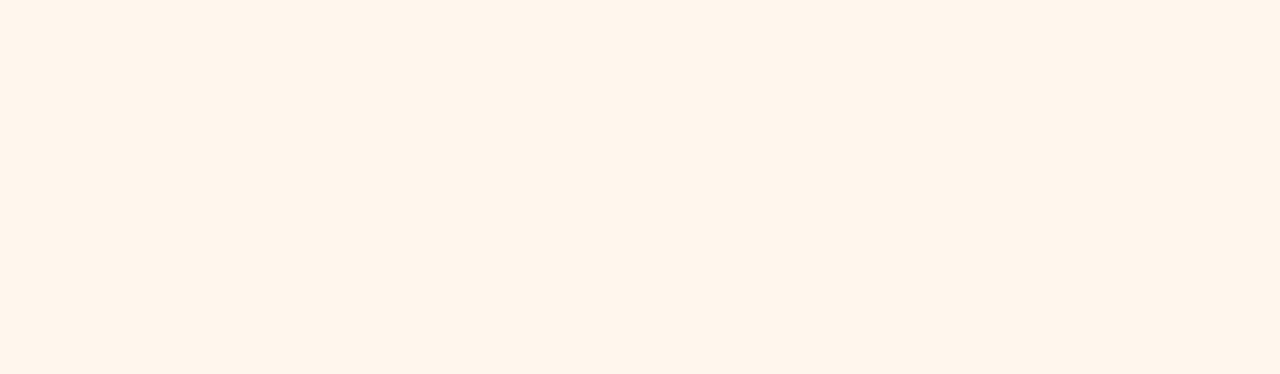
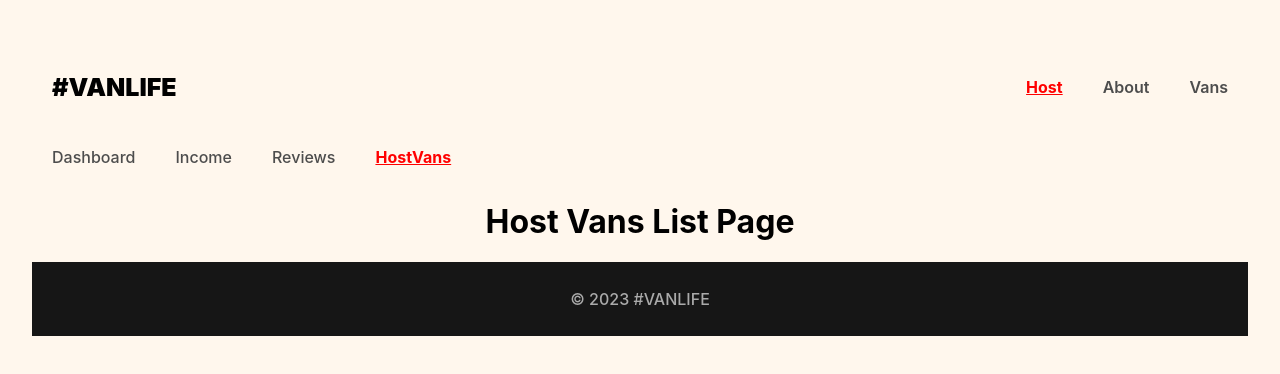
Before and after one commit to praisex64/react-router-view, a React (Vite) app: page /host/vans in a window 1280 px wide. Before the commit this address had no page. Shown: the top 374 px of the page. Built offline with nearby package versions, Linux system fonts and the light colour scheme; no server answers; what miragejs would draw is missing.

Commit message:
feat: logged HostVans api call to the console

```diff
--- a/src/App.jsx
+++ b/src/App.jsx
@@ -6,6 +6,7 @@ import VanDetail from "./pages/VanDetails"
 import Dashboard from "./pages/Host/Dashboard"
 import Income from "./pages/Host/Income"
 import Reviews from "./pages/Host/Reviews"
+import HostVans from "./pages/Host/HostVans"
 
 import './App.css'
 import { Link } from 'react-router-dom'
@@ -35,6 +36,7 @@ function App() {
            <Route index element={<Dashboard />} />
            <Route path="income" element={<Income />} />
            <Route path="reviews" element={<Reviews />} />
+           <Route path="vans" element={<HostVans />} />
            </Route>
 
 
--- a/src/components/Header.jsx
+++ b/src/components/Header.jsx
@@ -1,13 +1,28 @@
 import React from "react";
-import { Link } from 'react-router-dom'
+import { Link, NavLink } from 'react-router-dom'
 
 export default function Header() {
+
+    const activeStyles = {
+        fontWeight: "bold",
+        textDecoration: "underline",
+        color: "red"
+    }
+
     return (
         <header>
-            <Link  to="/">#VANLIFE</Link>
+            <Link   className="site-logo" to="/">#VANLIFE</Link>
              <nav>
-             <Link to="/about">About</Link>
-            <Link to="/vans">Vans</Link>
+            <NavLink to="/host"
+            style={({isActive}) => isActive ? activeStyles : null }
+            >
+                Host</NavLink>
+             <NavLink
+             style={({isActive}) => isActive ? activeStyles : null }
+             to="/about">About</NavLink>
+            <NavLink
+            style={({isActive}) => isActive ? activeStyles : null }
+            to="/vans">Vans</NavLink>
              </nav>
 
         </header>
--- a/src/components/HostLayout.jsx
+++ b/src/components/HostLayout.jsx
@@ -1,14 +1,32 @@
 import React from "react"
-import { Link, Outlet} from 'react-router-dom'
+import { NavLink, Outlet} from 'react-router-dom'
 
 export default function HostLayout() {
+
+  const activeStyles = {
+    fontWeight: 'bold',
+    textDecoration: 'underline',
+    color: 'red'
+  }
 
     return (
         <>
           <nav className='host-nav'>
-             <Link to="/host">Dashboard</Link>
-             <Link to="/host/income">Income</Link>
-             <Link to="/host/reviews">Reviews </Link>
+             <NavLink
+              end
+              style={({isActive}) => isActive ? activeStyles : null}
+              to="/host">Dashboard</NavLink>
+             <NavLink
+             style={({isActive}) => isActive ? activeStyles : null}
+             to="/host/income">Income</NavLink>
+             <NavLink
+             style={({isActive}) => isActive ? activeStyles : null}
+             to="/host/reviews">Reviews </NavLink>
+
+             <NavLink
+             to="/host/vans"
+             style={({isActive}) => isActive ? activeStyles : null }
+             >HostVans</NavLink>
 
           </nav>
 
--- /dev/null
+++ b/src/pages/Host/HostVans.jsx
@@ -0,0 +1,16 @@
+import React, {useState, useEffect} from "react"
+
+export default function HostVans() {
+
+    const [vans, setVans] = useState([])
+
+    useEffect(() => {
+        fetch("/api/host/vans")
+        .then(res => res.json())
+        .then(data => console.log(data));
+    },[])
+
+    return (
+        <h1>Host Vans List Page</h1>
+    )
+}
```
